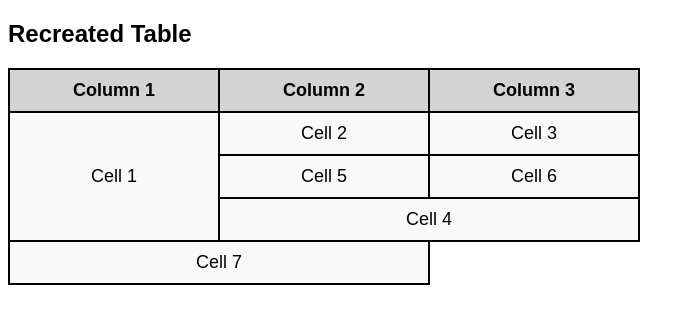
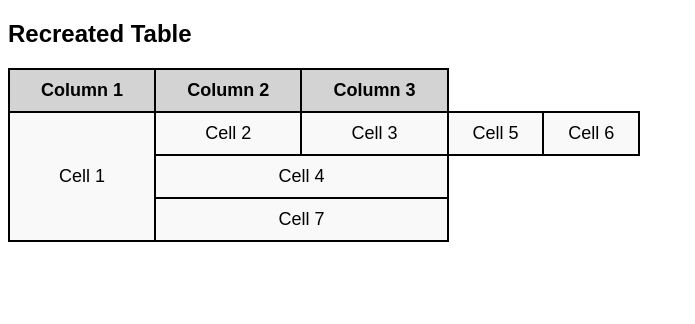
Before and after one commit to socialmediauser1/UIUX_1, a plain HTML site: page index.html in a window 1280 px wide. Shown: the whole page, without its empty margins (0-695 px from the left). Drawn offline with Linux system fonts and the light colour scheme.

Commit message:
Adjust table cell colspan for improved layout

```diff
--- a/index.html
+++ b/index.html
@@ -42,13 +42,11 @@
             <td rowspan="3">Cell 1</td>
             <td>Cell 2</td>
             <td>Cell 3</td>
-        </tr>
-        <tr>
             <td>Cell 5</td>
             <td>Cell 6</td>
         </tr>
         <tr>
-            <td colspan="3">Cell 4</td>
+            <td colspan="2">Cell 4</td>
         </tr>
         <tr>
             <td colspan="2">Cell 7</td>
```
